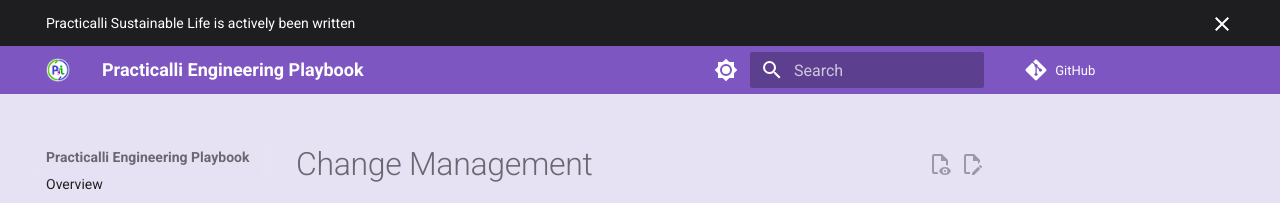
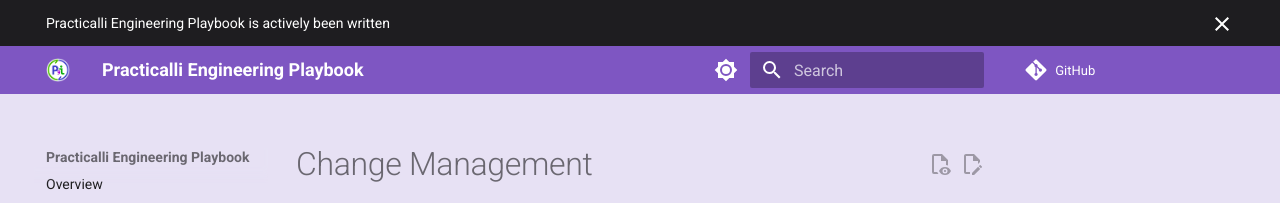
Before and after one commit to practicalli/engineering-playbook, an MkDocs documentation site: the page built from docs/change-management/index.md, in a window 1280 px wide. Shown: the top 203 px of the page. Built offline with MkDocs 1.6.1 and Material for MkDocs 9.7.7, drawn with Linux system fonts in a browser that asks for light colours; comment, search, counter and statistics services are not loaded.

Commit message:
theme: update text in announcement

```diff
--- a/overrides/main.html
+++ b/overrides/main.html
@@ -11,6 +11,6 @@
 <!-- Content -->
 {% block announce %}
 
-Practicalli Sustainable Life is actively been written
+Practicalli Engineering Playbook is actively been written
 
 {% endblock %}
```
